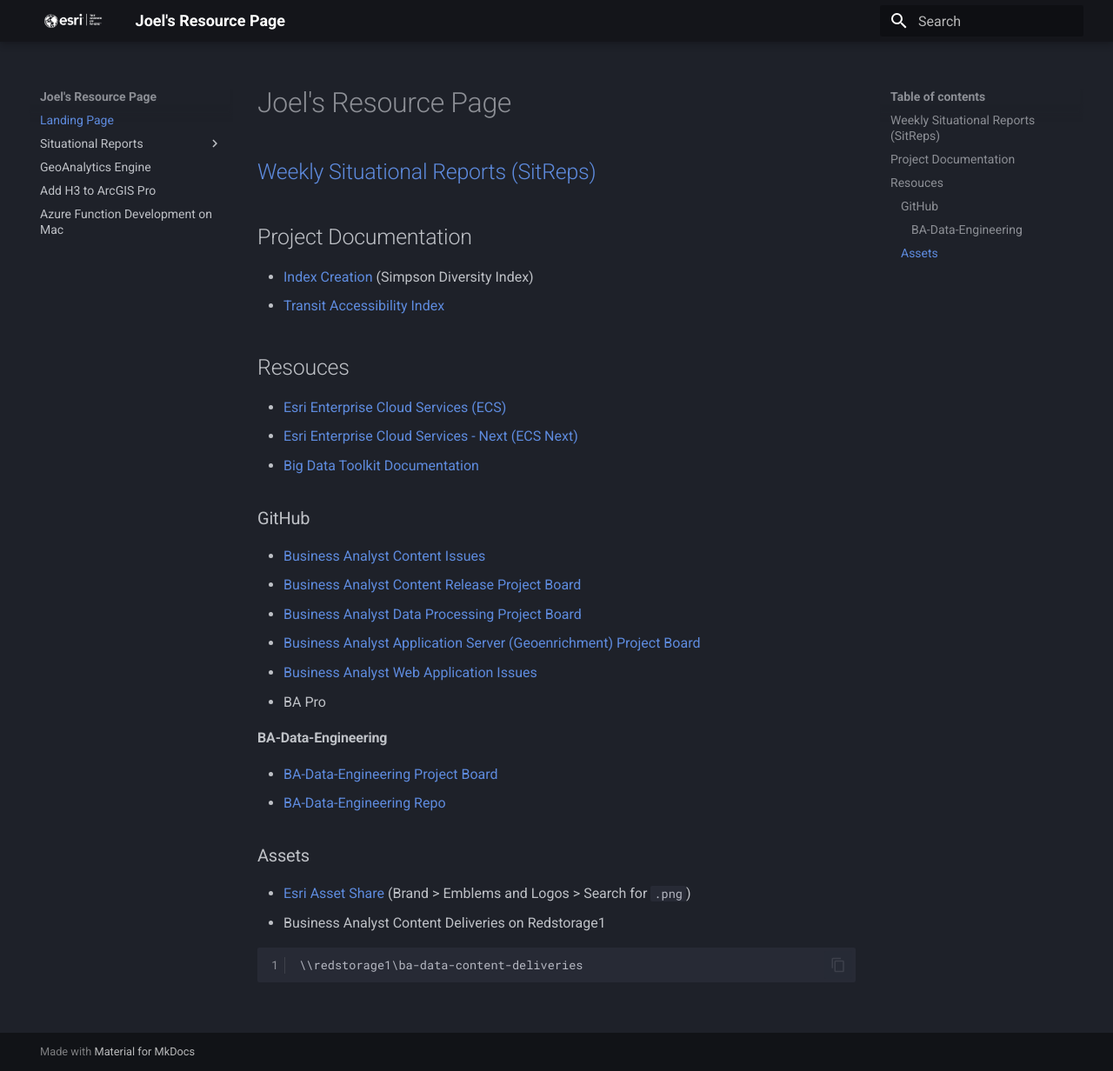
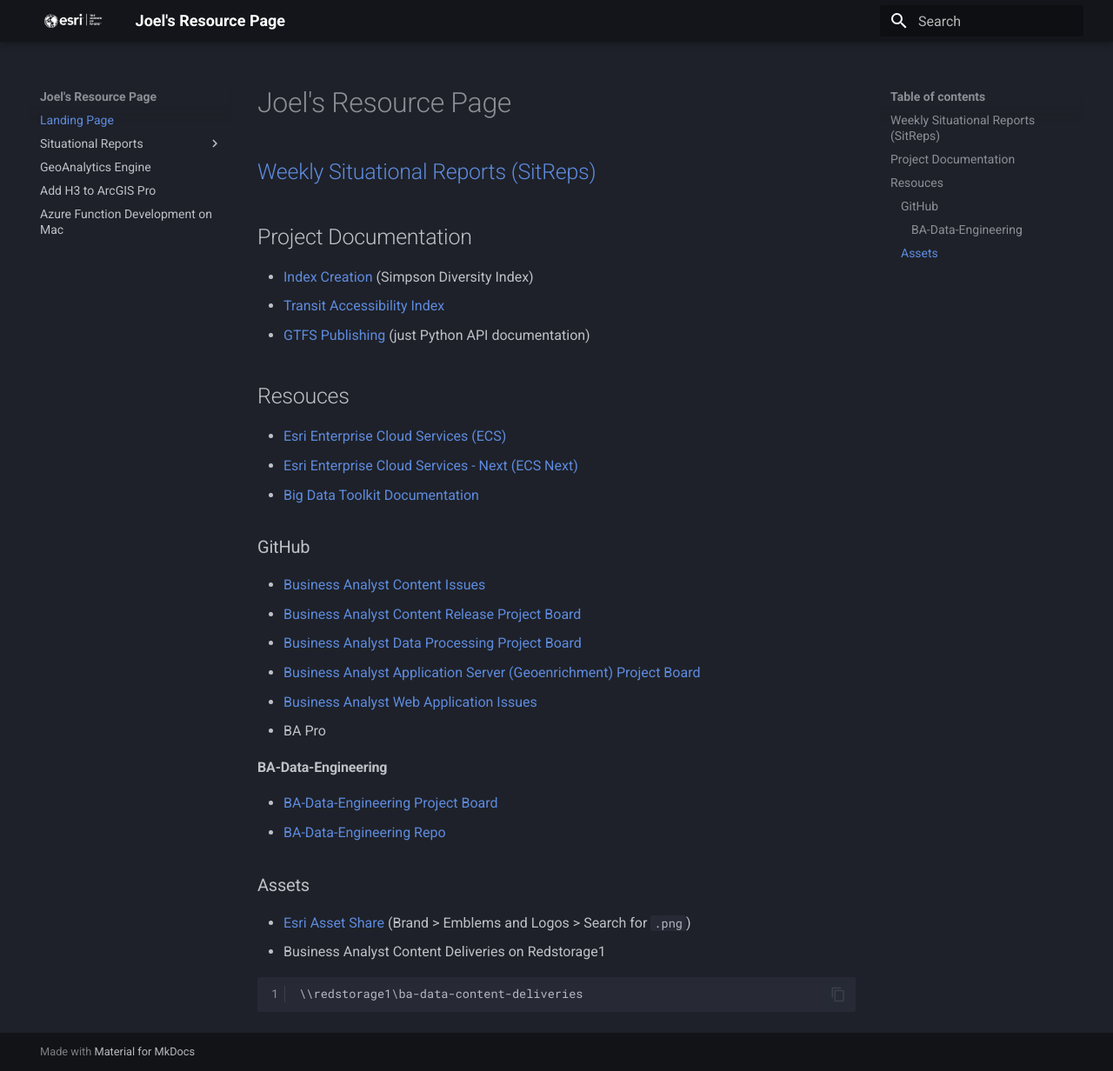
Before and after one commit to knu2xs/esri-resource-page, an MkDocs documentation site: the page built from docs/index.md, in a window 1280 px wide and 1232 px high. Shown: the whole window at 87% size. Built offline with MkDocs 1.6.1 and Material for MkDocs 9.7.7, drawn with Linux system fonts in a browser that asks for light colours.

Commit message:
update sitreps

```diff
--- a/docs/index.md
+++ b/docs/index.md
@@ -6,6 +6,7 @@
 
 - [Index Creation](http://alienjoel/index-creation) (Simpson Diversity Index)
 - [Transit Accessibility Index](http://alienjoel/transit-accessibility-index)
+- [GTFS Publishing](http://alienjoel/gtfs-publishing/) (just Python API documentation)
 
 ## Resouces
 
```
